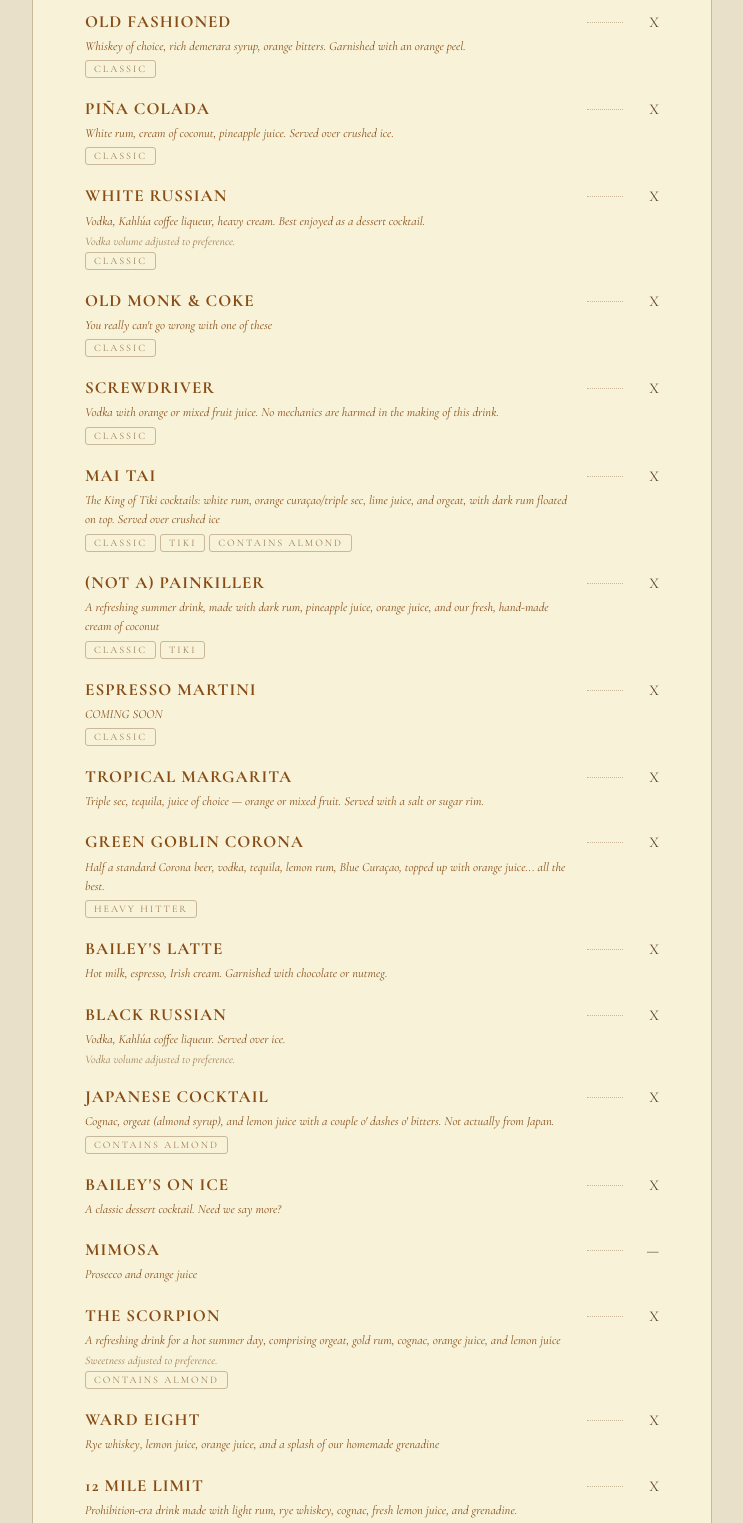
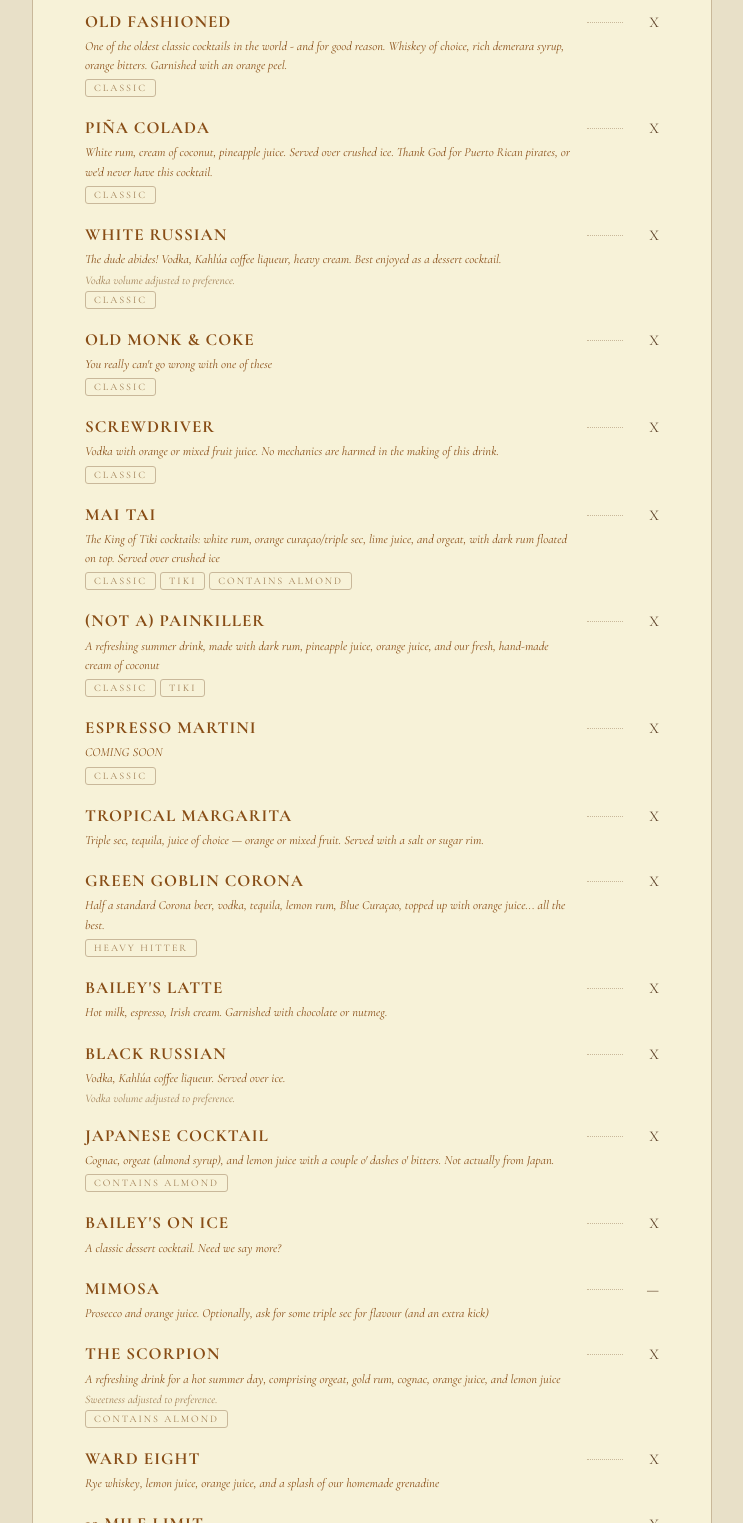
Before and after one commit to Vikram1997-hue/the-ivory-peak, a plain HTML site: page index.html in a window 1280 px wide. Shown: the part 480-2003 px from the top of the page, without its empty margins (268-1011 px from the left). Drawn offline with nearby package versions, Linux system fonts and the light colour scheme; a web font is replaced by a local one.

Commit message:
Update descriptions

```diff
--- a/index.html
+++ b/index.html
@@ -194,7 +194,7 @@
   <div class="menu-item">
     <div class="item-left">
       <span class="item-name">Old Fashioned</span>
-      <span class="item-desc">Whiskey of choice, rich demerara syrup, orange bitters. Garnished with an orange peel.</span>
+      <span class="item-desc">One of the oldest classic cocktails in the world - and for good reason. Whiskey of choice, rich demerara syrup, orange bitters. Garnished with an orange peel.</span>
       <span class="coming-soon">Classic</span>
     </div>
     <div class="item-dots"></div>
@@ -204,7 +204,7 @@
   <div class="menu-item">
     <div class="item-left">
       <span class="item-name">Piña Colada</span>
-      <span class="item-desc">White rum, cream of coconut, pineapple juice. Served over crushed ice.</span>
+      <span class="item-desc">White rum, cream of coconut, pineapple juice. Served over crushed ice. Thank God for Puerto Rican pirates, or we'd never have this cocktail.</span>
       <span class="coming-soon">Classic</span>
     </div>
     <div class="item-dots"></div>
@@ -214,7 +214,7 @@
    <div class="menu-item">
     <div class="item-left">
       <span class="item-name">White Russian</span>
-      <span class="item-desc">Vodka, Kahlúa coffee liqueur, heavy cream. Best enjoyed as a dessert cocktail.</span>
+      <span class="item-desc">The dude abides! Vodka, Kahlúa coffee liqueur, heavy cream. Best enjoyed as a dessert cocktail.</span>
       <span class="item-note">Vodka volume adjusted to preference.</span>
       <span class="coming-soon">Classic</span>
     </div>
@@ -332,7 +332,7 @@
   <div class="menu-item">
     <div class="item-left">
       <span class="item-name">Mimosa</span>
-      <span class="item-desc">Prosecco and orange juice</span>
+      <span class="item-desc">Prosecco and orange juice. Optionally, ask for some triple sec for flavour (and an extra kick)</span>
     </div>
     <div class="item-dots"></div>
     <span class="item-price">—</span>
```
